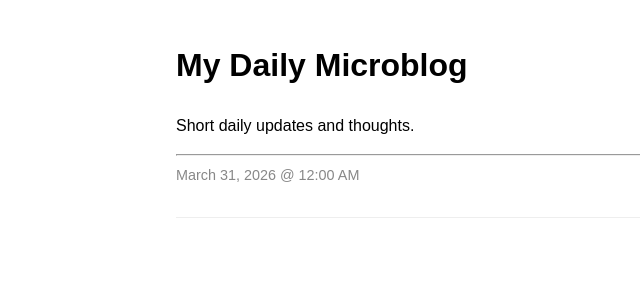
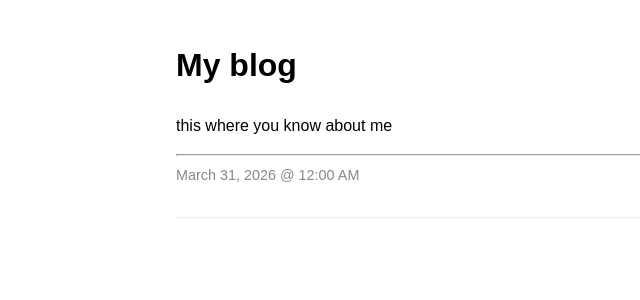
Before and after one commit to AYU2027/ayu2027.github.io, a Jekyll site: the page built from index.html, in a window 1280 px wide. Shown: the top 300 px of the page, without its empty margins (164-804 px from the left). Built offline with Jekyll 4.4.1, drawn with Linux system fonts in a browser that asks for light colours.

Commit message:
Update _config.yml

```diff
--- a/_config.yml
+++ b/_config.yml
@@ -1,3 +1,3 @@
-title: "My Daily Microblog"
-description: "Short daily updates and thoughts."
-theme: jekyll-theme-minimal # A clean, built-in GitHub theme
+title: "My blog  "
+description: "this where you know about me"
+theme: jekyll-theme-centrarium
```
